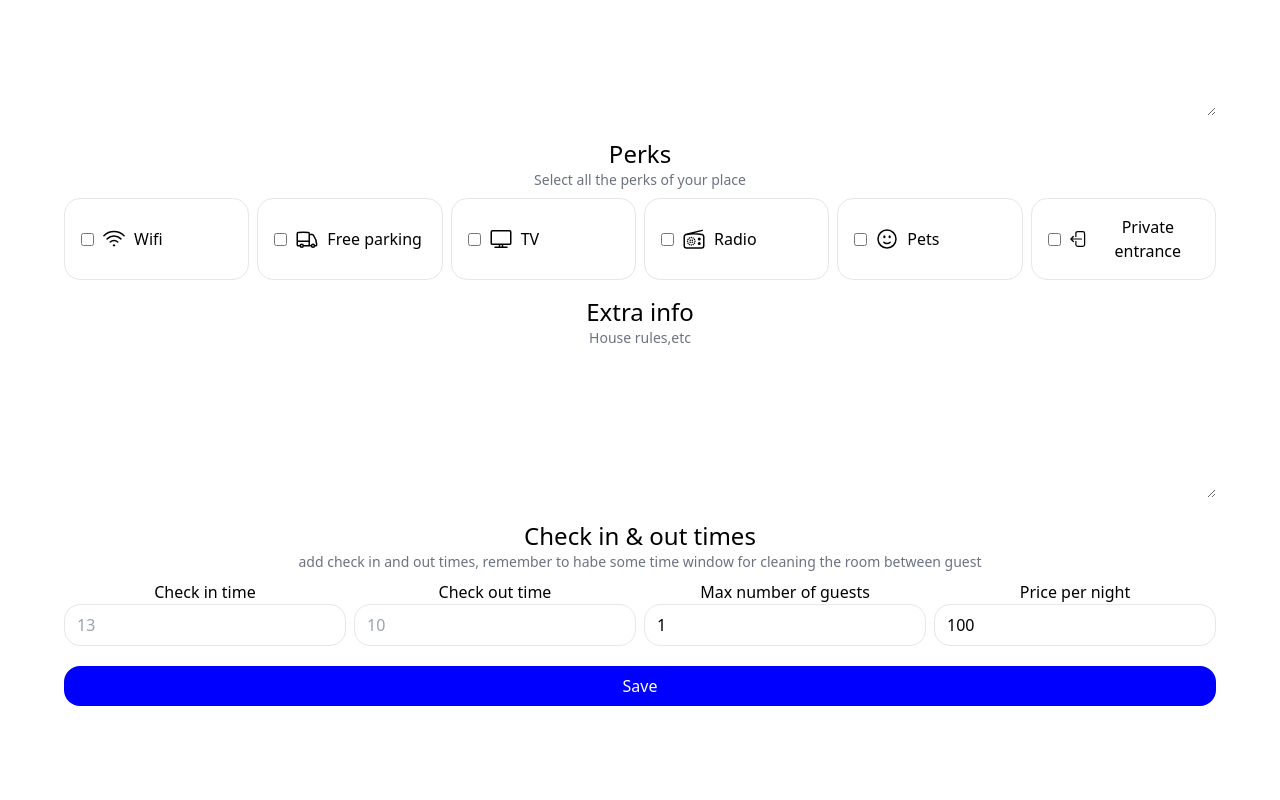
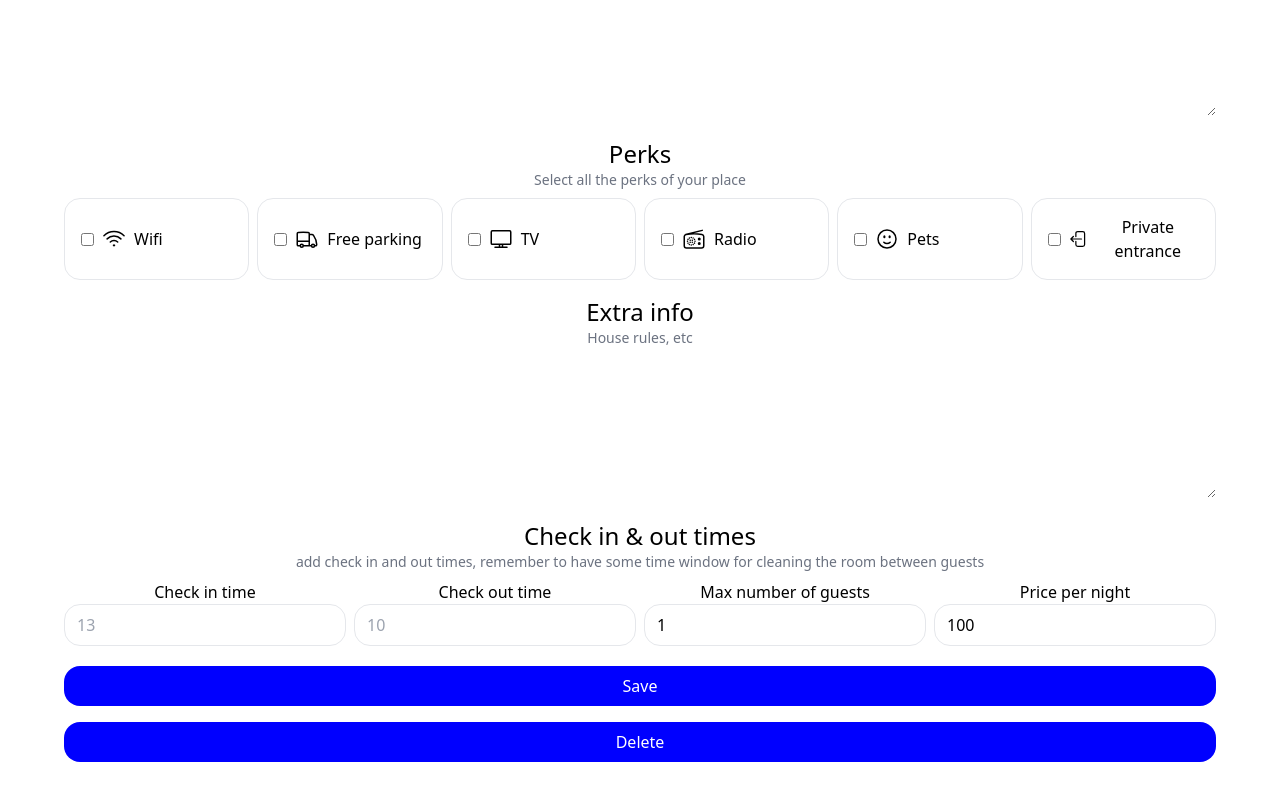
Before and after one commit to Divakar-R/airbnb-fe, a React (Vite) app: page /account/places/1 in a window 1280 px wide. Shown: the part 762-1562 px from the top of the page. Before the commit the page ends 1516 px from the top, so only its background shows below. Built offline with nearby package versions, Linux system fonts and the light colour scheme; no server answers; the HTML template or start-up script is replaced by a standard one.

Commit message:
code changes

```diff
--- a/src/pages/PlacesFormPage.jsx
+++ b/src/pages/PlacesFormPage.jsx
@@ -18,6 +18,7 @@ export default function PlacesFormPage() {
   const [maxGuests, setMaxGuests] = useState(1);
   const [price, setPrice] = useState(100);
   const [redirect, setRedirect] = useState(false);
+
   useEffect(() => {
     if (!id) {
       return;
@@ -42,6 +43,7 @@ export default function PlacesFormPage() {
         setPrice(data.price);
       });
   }, [id]);
+
   function inputHeader(text) {
     return <h2 className="text-2xl mt-4">{text}</h2>;
   }
@@ -58,6 +60,7 @@ export default function PlacesFormPage() {
       </>
     );
   }
+
   async function savePlace(ev) {
     ev.preventDefault();
     const placeData = {
@@ -73,19 +76,27 @@ export default function PlacesFormPage() {
       price,
     };
     if (id) {
-      //update
-      await axios.put("/places", {
-        id,
-        ...placeData,
-      },{
+      // Update existing place
+      await axios.put(`/places/${id}`, placeData, {
         headers: {
           Authorization: "Bearer " + window.localStorage?.token,
         },
       });
       setRedirect(true);
     } else {
-      //new place
-      await axios.post("/places", placeData,{
+      // Create new place
+      await axios.post("/places", placeData, {
+        headers: {
+          Authorization: "Bearer " + window.localStorage?.token,
+        },
+      });
+      setRedirect(true);
+    }
+  }
+
+  async function deletePlace() {
+    if (id) {
+      await axios.delete(`/places/${id}`, {
         headers: {
           Authorization: "Bearer " + window.localStorage?.token,
         },
@@ -97,12 +108,12 @@ export default function PlacesFormPage() {
   if (redirect) {
     return <Navigate to={"/account/places"} />;
   }
+
   return (
     <div>
       <AccountNav />
       <form onSubmit={savePlace}>
         {preInput("Title", " Title for your place. should be short and catchy")}
-
         <input
           type="text"
           value={title}
@@ -110,7 +121,6 @@ export default function PlacesFormPage() {
           placeholder="title , for example my lovely apt"
         />
         {preInput("Address", "Address for this place")}
-
         <input
           type="text"
           value={address}
@@ -119,29 +129,24 @@ export default function PlacesFormPage() {
         />
         {preInput("Photos", "more=better")}
         <PhotosUploader addedPhotos={addedPhotos} onChange={setAddedPhotos} />
-
         {preInput("Description", "description for this place")}
-
         <textarea
           value={description}
           onChange={(ev) => setDescription(ev.target.value)}
         />
         {preInput("Perks", " Select all the perks of your place")}
-
         <div className="grid mt-2 gap-2 grid-cols-2 md:grid-cols-3 lg:grid-cols-6">
           <Perks selected={perks} onChange={setPerks} />
         </div>
-        {preInput("Extra info", "House rules,etc")}
-
+        {preInput("Extra info", "House rules, etc")}
         <textarea
           value={extraInfo}
           onChange={(ev) => setExtraInfo(ev.target.value)}
         />
         {preInput(
           "Check in & out times",
-          "add check in and out times, remember to habe some time window for cleaning the room between guest"
+          "add check in and out times, remember to have some time window for cleaning the room between guests"
         )}
-
         <div className="grid gap-2 grid-cols-2 md:grid-cols-4">
           <div>
             <h3 className="mt-2 -mb-1">Check in time</h3>
@@ -169,7 +174,6 @@ export default function PlacesFormPage() {
               onChange={(ev) => setMaxGuests(ev.target.value)}
             />
           </div>
-
           <div>
             <h3 className="mt-2 -mb-1">Price per night</h3>
             <input
@@ -179,7 +183,18 @@ export default function PlacesFormPage() {
             />
           </div>
         </div>
-        <button className="primary mt-4">Save</button>
+        <button className="primary mt-4" type="submit">
+          Save
+        </button>
+        {id && (
+          <button
+            className="primary mt-4 bg-red-500"
+            type="button"
+            onClick={deletePlace}
+          >
+            Delete
+          </button>
+        )}
       </form>
     </div>
   );
```
